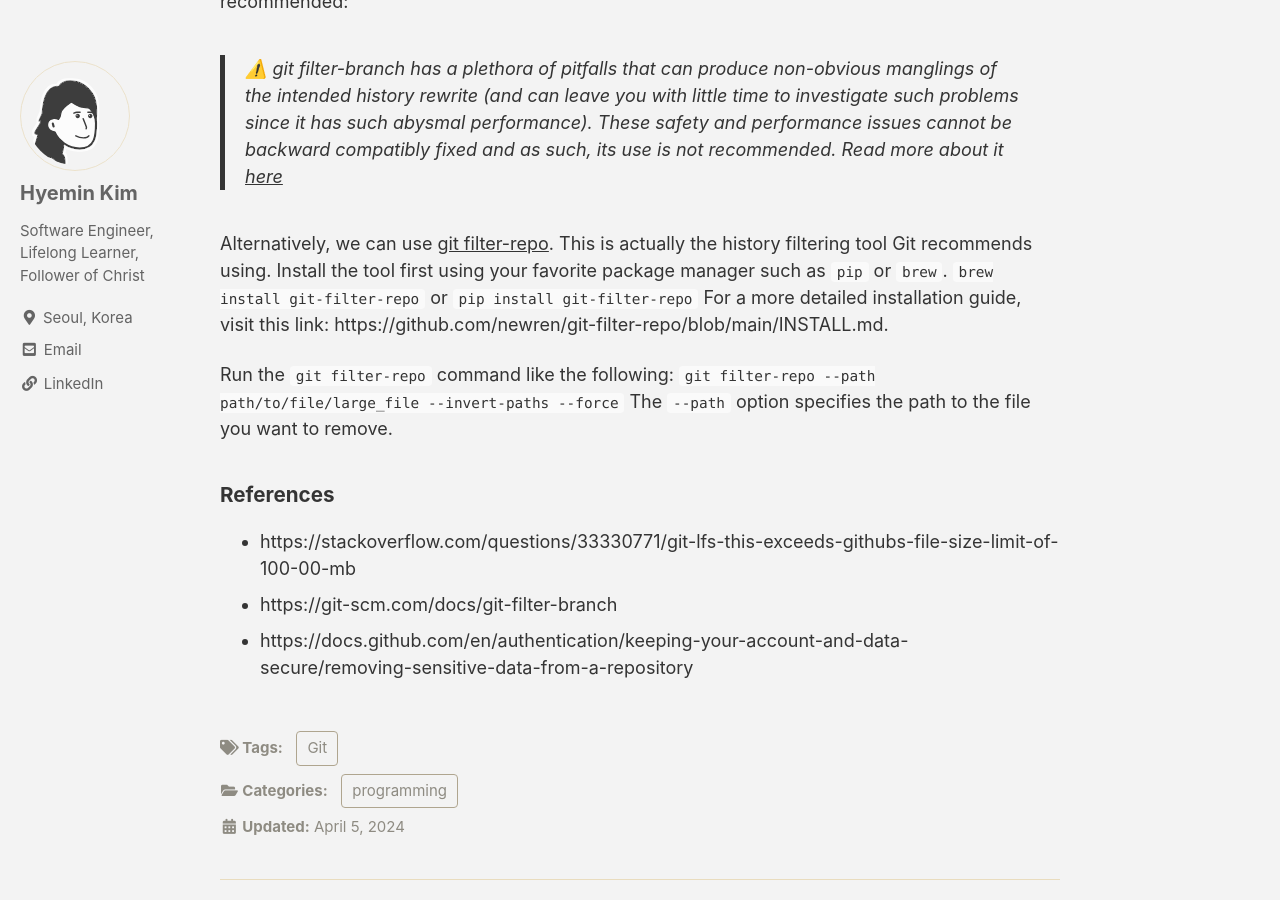
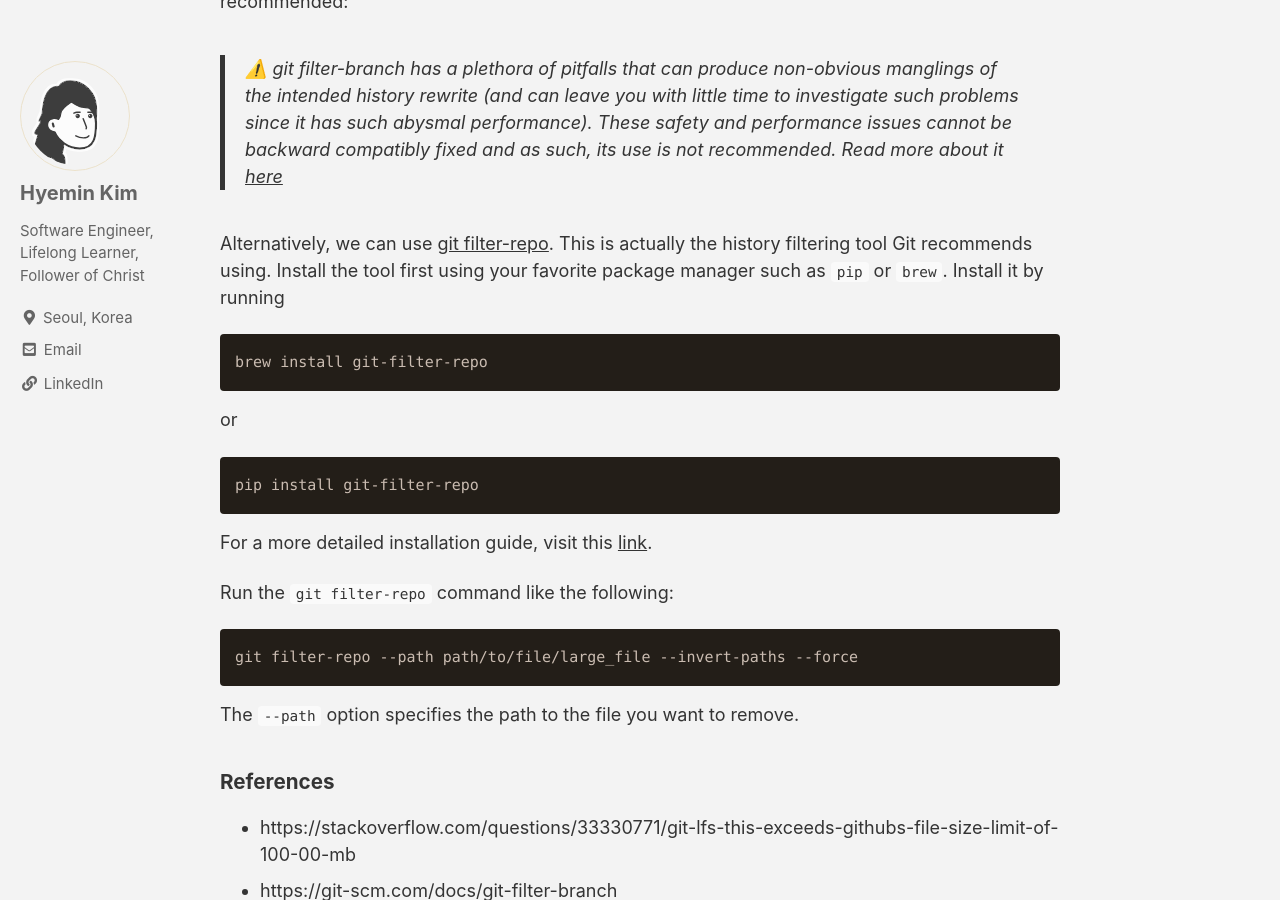
Before and after one commit to hkim-dev/hkim-dev.github.io, a Jekyll site: the page built from _posts/2024-04-04-Managing Large Files in Git: Removing Files from History.md, in a window 1280 px wide and 900 px high, scrolled down 1730 px. Built offline with Jekyll 4.4.1, drawn with Linux system fonts in a browser that asks for light colours; cached includes are drawn as plain includes; emoji names are drawn with the system emoji font; comment, search, counter and statistics services are not loaded.

Commit message:
more minor changes

````diff
--- a/_posts/2024-04-04-Managing Large Files in Git: Removing Files from History.md
+++ b/_posts/2024-04-04-Managing Large Files in Git: Removing Files from History.md
@@ -57,14 +57,21 @@ However, it is clearly stated in the latest documentation that the use of `git f
 
 
 Alternatively, we can use [git filter-repo](https://github.com/newren/git-filter-repo/). This is actually the history filtering tool Git recommends using. Install the tool first using your favorite package manager such as `pip` or `brew`.
-```brew install git-filter-repo```
+Install it by running
+```
+brew install git-filter-repo
+```
 or
-```pip install git-filter-repo```
-For a more detailed installation guide, visit this link: https://github.com/newren/git-filter-repo/blob/main/INSTALL.md.
+```
+pip install git-filter-repo
+```
+For a more detailed installation guide, visit this [link](https://github.com/newren/git-filter-repo/blob/main/INSTALL.md).
 
 
 Run the `git filter-repo` command like the following:
-```git filter-repo --path path/to/file/large_file --invert-paths --force```
+```
+git filter-repo --path path/to/file/large_file --invert-paths --force
+```
 The `--path` option specifies the path to the file you want to remove.
 
 
````
